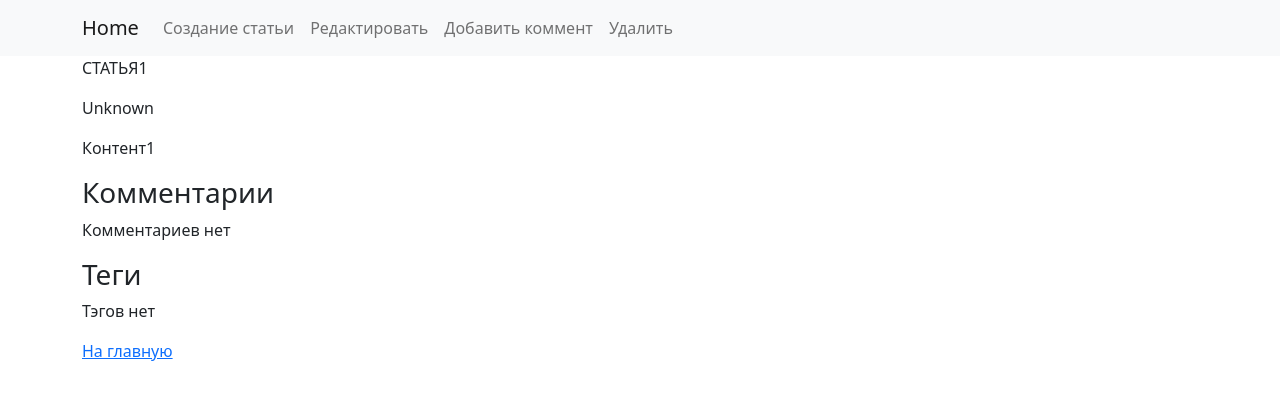
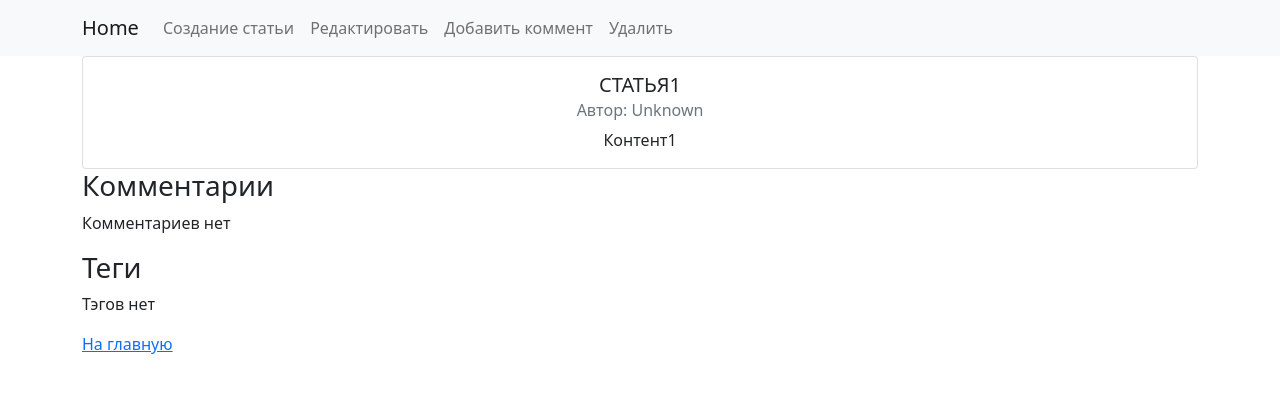
Before and after one commit to shakir76/Python_homework70, a Django app: page /article/1/ in a window 1280 px wide. Shown: the top 400 px of the page. Run offline with Django 4.2, Linux system fonts and the light colour scheme; data comes from the database, SQL or seed files in the repository; data that the repository does not hold is empty.

Commit message:
Немного подровнял верстку

```diff
--- a/source/webapp/templates/articles/article_view.html
+++ b/source/webapp/templates/articles/article_view.html
@@ -16,27 +16,30 @@
 {% endblock %}
 
 {% block content %}
-    {{ test }}
-    <p>
-        {{ article.upper }}
-    </p>
-    <p>
-        {{ article.author }}
-    </p>
-    <p>
-        {{ article.content }}
-    </p>
+    <div class="card">
+        <div class="card-body text-center">
+            <h5 class="card-title">{{ article.upper }}</h5>
+            <h6 class="card-subtitle mb-2 text-muted">Автор: {{ article.author }}</h6>
+            <p class="card-text">{{ article.content }}</p>
+        </div>
+    </div>
     <h3>Комментарии</h3>
     {% for comment in comments %}
-            <p>{{ comment.text }}</p>
-        <a href="{% url "update_comment" comment.pk %}">Изменить</a>
-        <a href="{% url "delete_comment" comment.pk %}">Удалить</a>
+        <div class="card mb-3" style="width: 18rem;">
+            <h5 class="card-title ps-3">{{ comment.text }}</h5>
+            <div class="card-body">
+                <div class="btn-group mb-3" role="group" aria-label="Basic mixed styles example">
+                    <a class="btn btn-danger" href="{% url "update_comment" comment.pk %}">Изменить</a>
+                    <a class="btn btn-warning" href="{% url "delete_comment" comment.pk %}">Удалить</a>
+                </div>
+            </div>
+        </div>
     {% empty %}
         <p>Комментариев нет</p>
     {% endfor %}
     <h3>Теги</h3>
     {% for tag in article.tags.all %}
-            <p>{{ tag.name }}</p>
+        <p>{{ tag.name }}</p>
     {% empty %}
         <p>Тэгов нет</p>
     {% endfor %}
--- a/source/webapp/views/articles.py
+++ b/source/webapp/views/articles.py
@@ -15,7 +15,7 @@ class IndexView(ListView):
     template_name = "articles/index.html"
     context_object_name = "articles"
     ordering = "-updated_at"
-    paginate_by = 5
+    paginate_by = 6
 
     def get(self, request, *args, **kwargs):
         self.form = self.get_search_form()
@@ -71,11 +71,6 @@ class UpdateArticle(UpdateView):
     template_name = "articles/update.html"
     model = Article
 
-    def get_form_class(self):
-        if self.request.GET.get("is_admin"):
-            return ArticleForm
-        return UserArticleForm
-
 
 class DeleteArticle(DeleteView):
     model = Article
```
Also changed, not shown: source/webapp/templates/articles/create.html (+7 -5 lines), source/webapp/templates/articles/index.html (+9 -6 lines), source/webapp/templates/articles/update.html (+7 -5 lines), source/webapp/templates/partial/pagination.html (+3 -4 lines).
